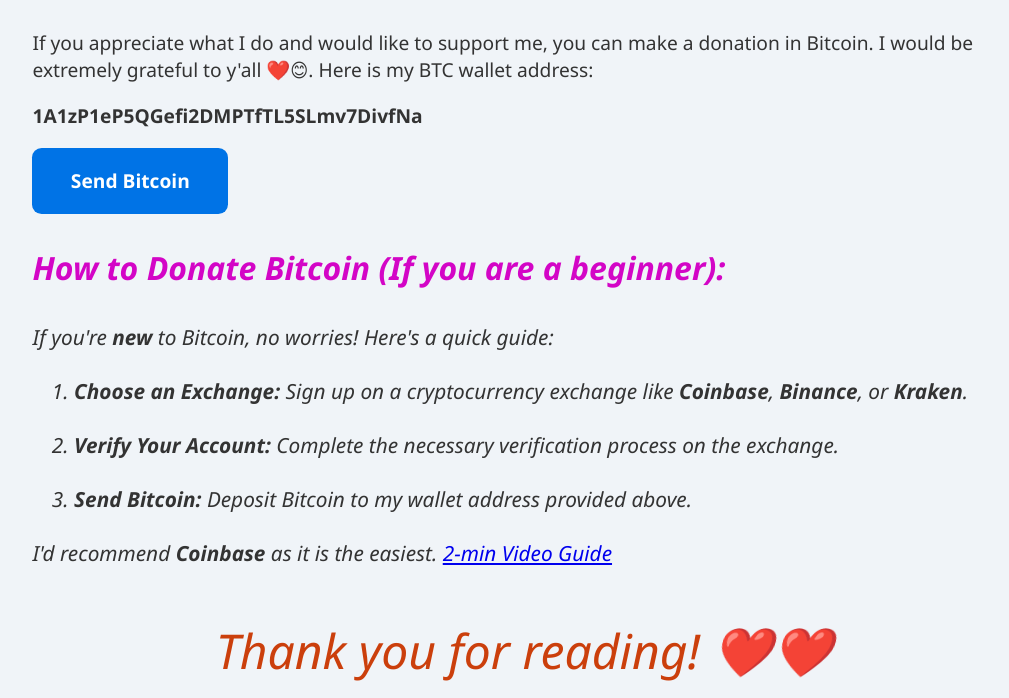
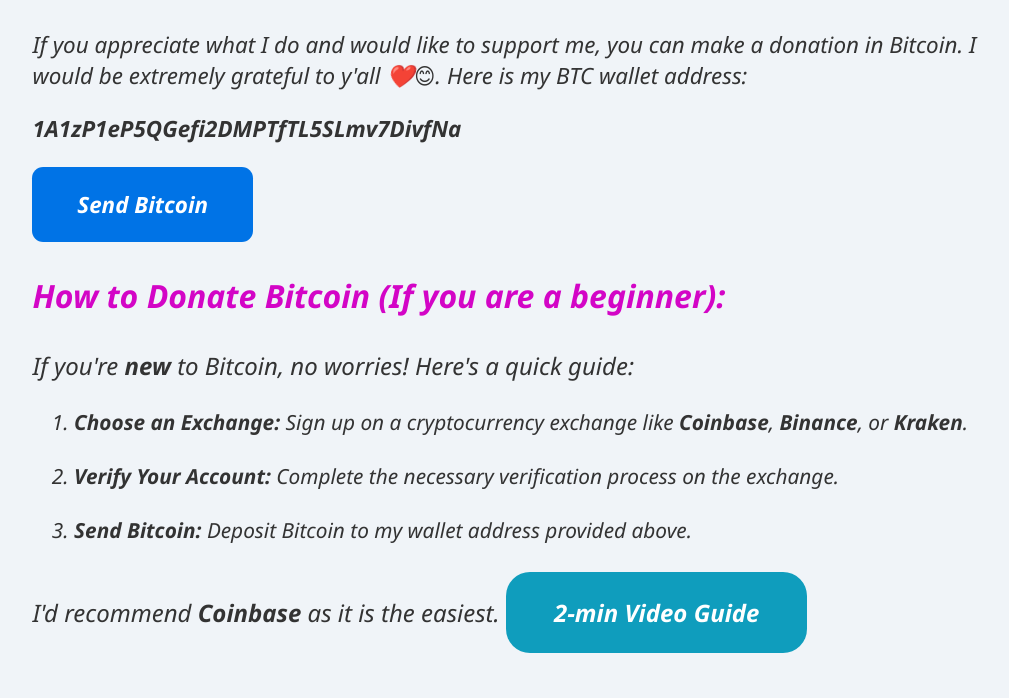
Before and after one commit to geekyisa/IsabellaWebOfficial, a plain HTML site: page index.html in a window 1280 px wide. Shown: the part 501-1199 px from the top of the page, without its empty margins (116-1125 px from the left). Drawn offline with Linux system fonts and the light colour scheme.

Commit message:
Update styles.css

```diff
--- a/styles.css
+++ b/styles.css
@@ -20,6 +20,10 @@ header {
     overflow: hidden;
     border-radius: 1em 1em 0 0;
     height: 20vh; /* Adjust header height */
+}
+
+.ol p{
+    font-size: 1.2em;
 }
 
 .header-content {
@@ -118,6 +122,32 @@ section {
     background-color: #005bb5;
 }
 
+.guide p{
+    font-style: italic;
+    font-size: 1.5em;
+}
+
+.coin{
+    display: inline-block;
+    padding: 1em 2em;
+    background-color: #0f9dbd;
+    color: #fff;
+    text-decoration: none;
+    border-radius: 1em;
+    font-weight: bold;
+    align-self: center;
+}
+
+.coin:hover{
+    background-color: #006f88;
+}
+
+.recommendation{
+    font-style: italic;
+    font-size: 1.5em;
+
+}
+
 .guide ol {
     padding-left: 2em;
     font-size: 1.3em;
@@ -129,12 +159,6 @@ section {
     line-height: 1.6;
 }
 
-.guide p {
-    font-size: 1.3em;
-    line-height: 1.6;
-    font-style: italic;
-}
-
 .gratitude{
     font-size: 3em;
     color: #cb3f0c;
@@ -143,5 +167,6 @@ section {
 }
 
 .donation p{
-    font-size: 1.2em;
+    font-size: 1.4em;
+    font-style: italic;
 }
```
